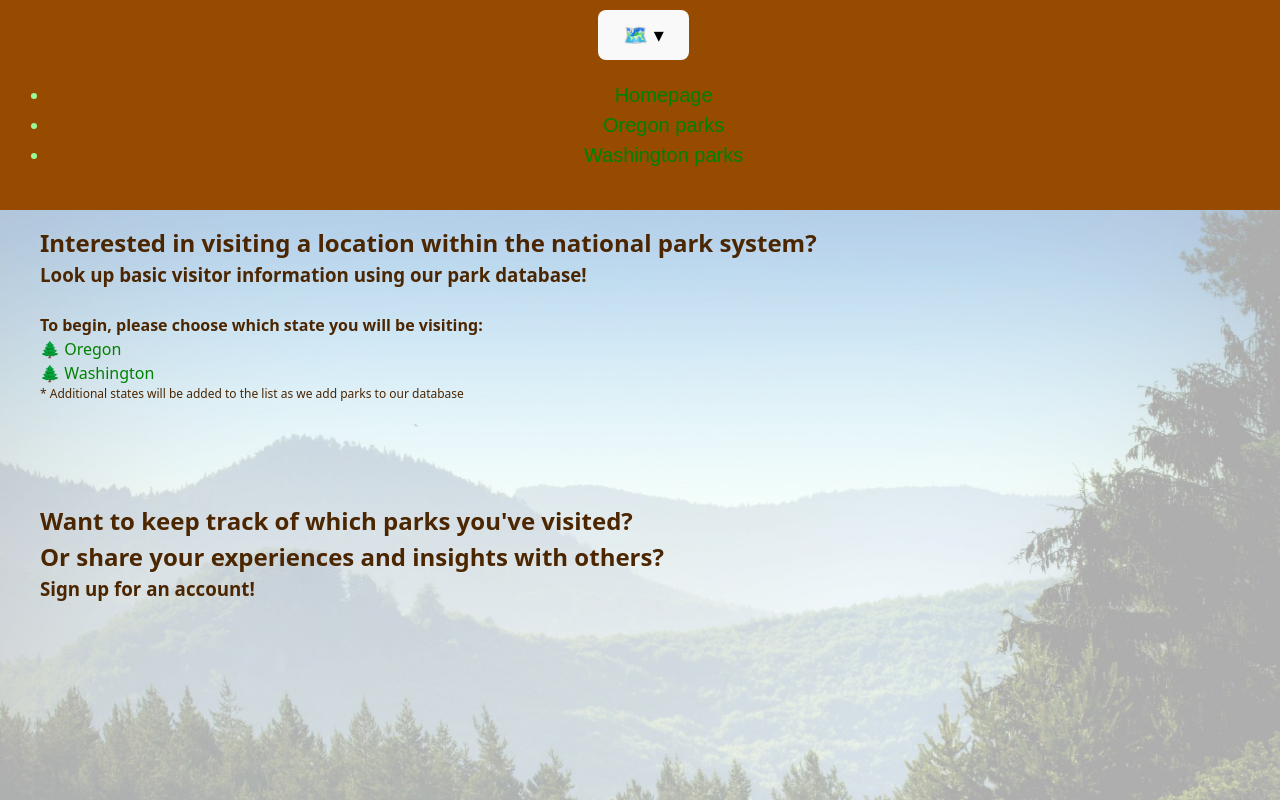
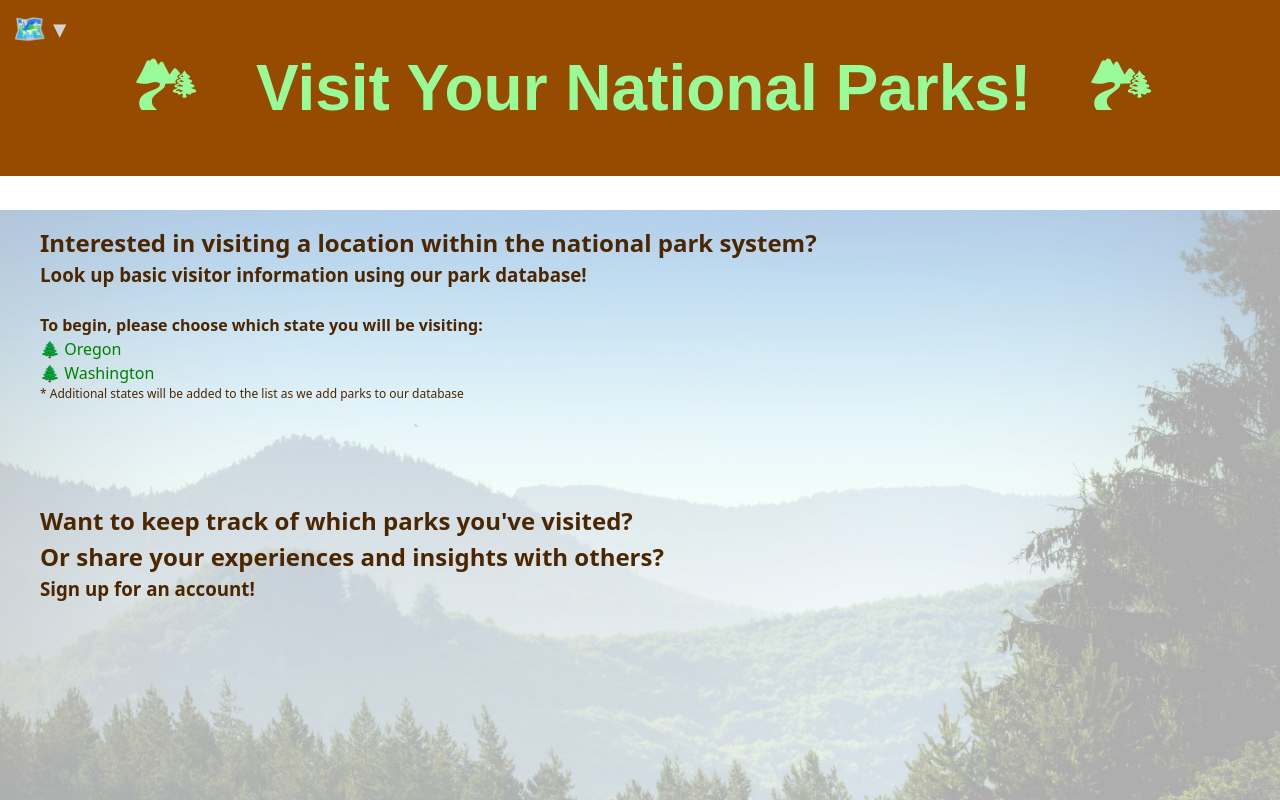
Before and after one commit to MyraReeves/JS330_final_project, a React (Vite) app in the folder front-end/: page / in a window 1280 px wide. Shown: the top 800 px of the page. Built offline with nearby package versions, Linux system fonts and the light colour scheme.

Commit message:
Styles navigation menu

```diff
--- a/front-end/src/App.css
+++ b/front-end/src/App.css
@@ -24,6 +24,50 @@ header {
     width: 99%;
     margin-bottom: 0;
     overflow: hidden;
+}
+
+.dropdown-menu {
+  float: left;
+  color: lightgray;
+  font-family: serif;
+}
+
+.dropdown-menu:hover .dropdown-content {
+  display: block;
+}
+
+.dropdown-button {
+  background-color: #964b00;
+  color: lightgray;
+  font-size: 20pt;
+  border: none;
+  padding: 3px 0 0 3px;
+  left: 0;
+}
+
+.dropdown-button:hover {
+  border: none;
+}
+
+.dropdown-content {
+  margin: 0;
+  padding: 0;
+  list-style: none;
+  text-align: left;
+  display: none;
+  letter-spacing: 1.5px;
+  font-size: 12pt;
+  position: absolute;
+  z-index: 1;
+  background-color: #964b00;
+}
+
+.dropdown-content a:link, .dropdown-content a:visited {
+  color: lightgray;
+}
+
+.dropdown-content a:hover {
+  background-color: #b86d22;
 }
 
 
```
